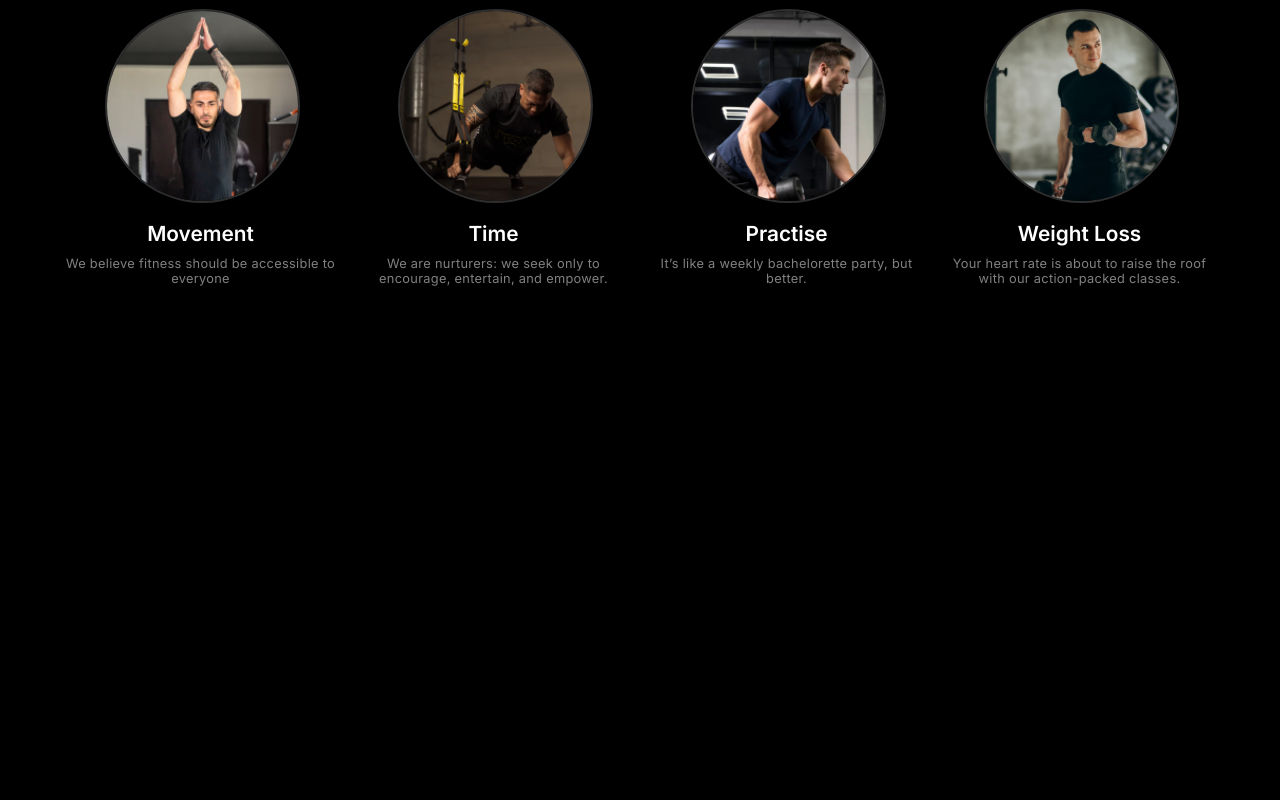
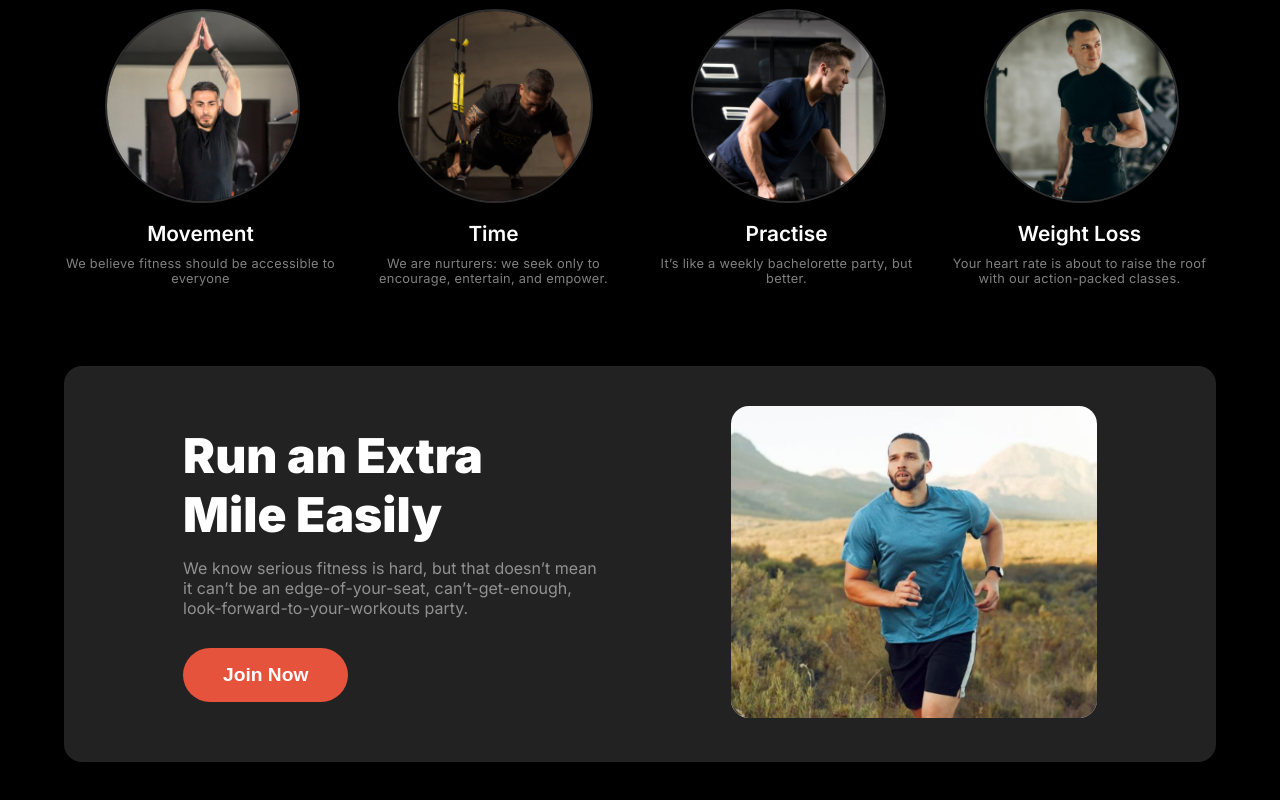
Before and after one commit to tawhidulislam1/Fitness, a plain HTML site: page index.html in a window 1280 px wide. Shown: the part 888-1688 px from the top of the page. Before the commit the page ends 1254 px from the top, so only its background shows below. Drawn offline with Linux system fonts and the light colour scheme; a web font is replaced by a local one.

Commit message:
added run extra section

```diff
--- a/index.html
+++ b/index.html
@@ -64,6 +64,21 @@
             </div>
          </section>
         <!-- habit section End -->
+        <!--Run Extral section Start -->
+        <section >
+            <div class="run-extra">
+                <div class="run-content">
+                    <h4>Run an Extra <br>Mile Easily</h4>
+                    <p class="section-description">We know serious fitness is hard, but that doesn’t mean it can’t be an edge-of-your-seat, can’t-get-enough, look-forward-to-your-workouts party.</p>
+                    <button class="btn">Join Now</button>
+                </div>
+                <div class="run-img">
+                    <img src="images/run.jpeg" alt="">
+                </div>
+            </div>
+        </section>
+        <!--Run Extral section End -->
+
     </main>
     <footer>
 
--- a/style.css
+++ b/style.css
@@ -157,3 +157,30 @@ header{
     letter-spacing: 0.3px;
     text-align: center;
 }
+
+/* run extra section style   */
+.run-extra{
+    display: flex;
+    justify-content: space-around;
+    border-radius: 18px;
+    padding: 40px 54px;
+    align-items: center;
+    background: #222222;
+}
+.run-content{
+    width: 40%;
+}
+.run-content h4{
+    color: rgb(255, 255, 255);
+    margin-bottom: 14px;
+    font-size: 3rem;
+    font-weight: 900;
+}
+.run-content .section-description{
+    text-align: left;
+}
+.run-img img{
+    border-radius: 18px;
+    width: 366px;
+    height: 312px;
+}
```
Also changed, not shown: images/run.jpeg (added).
